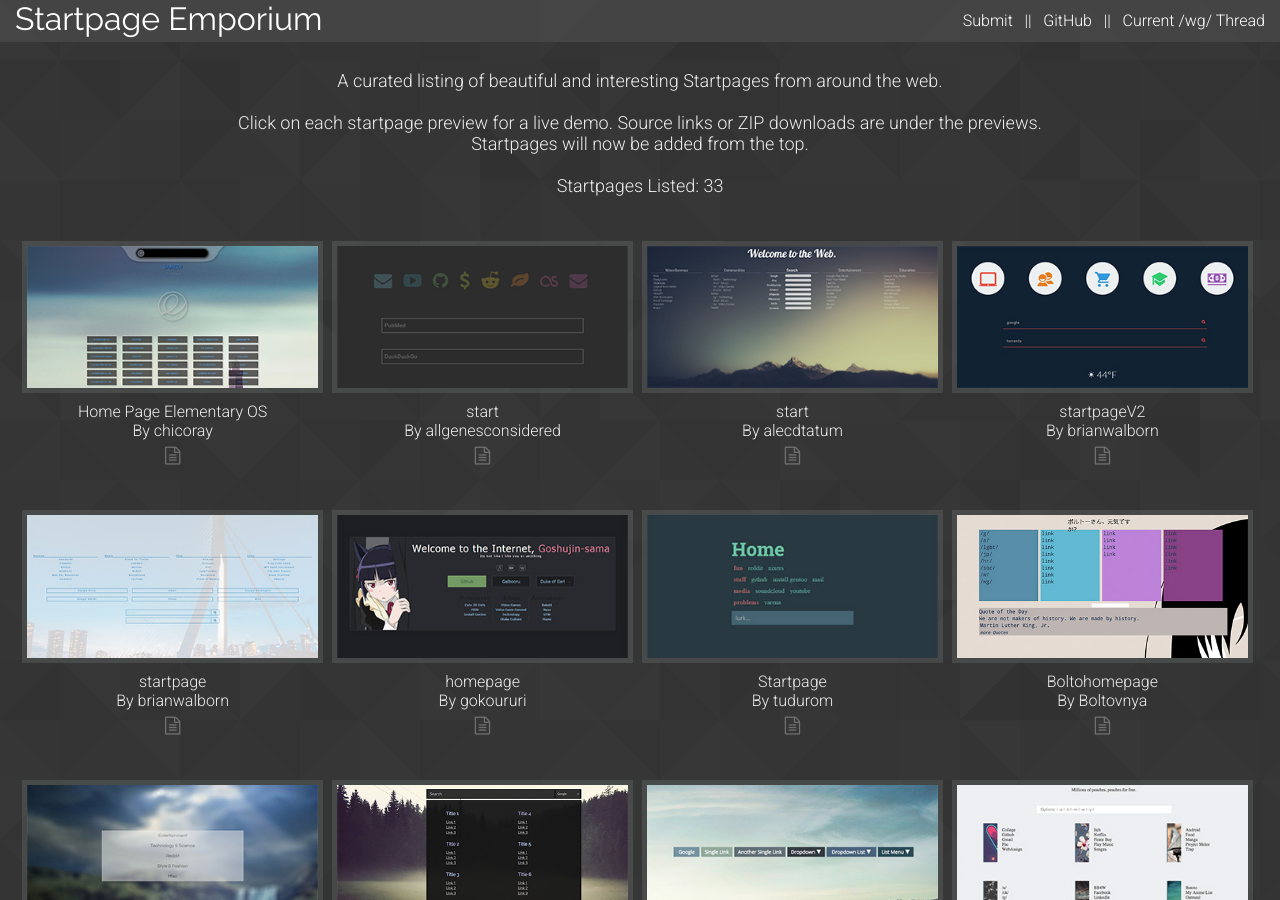
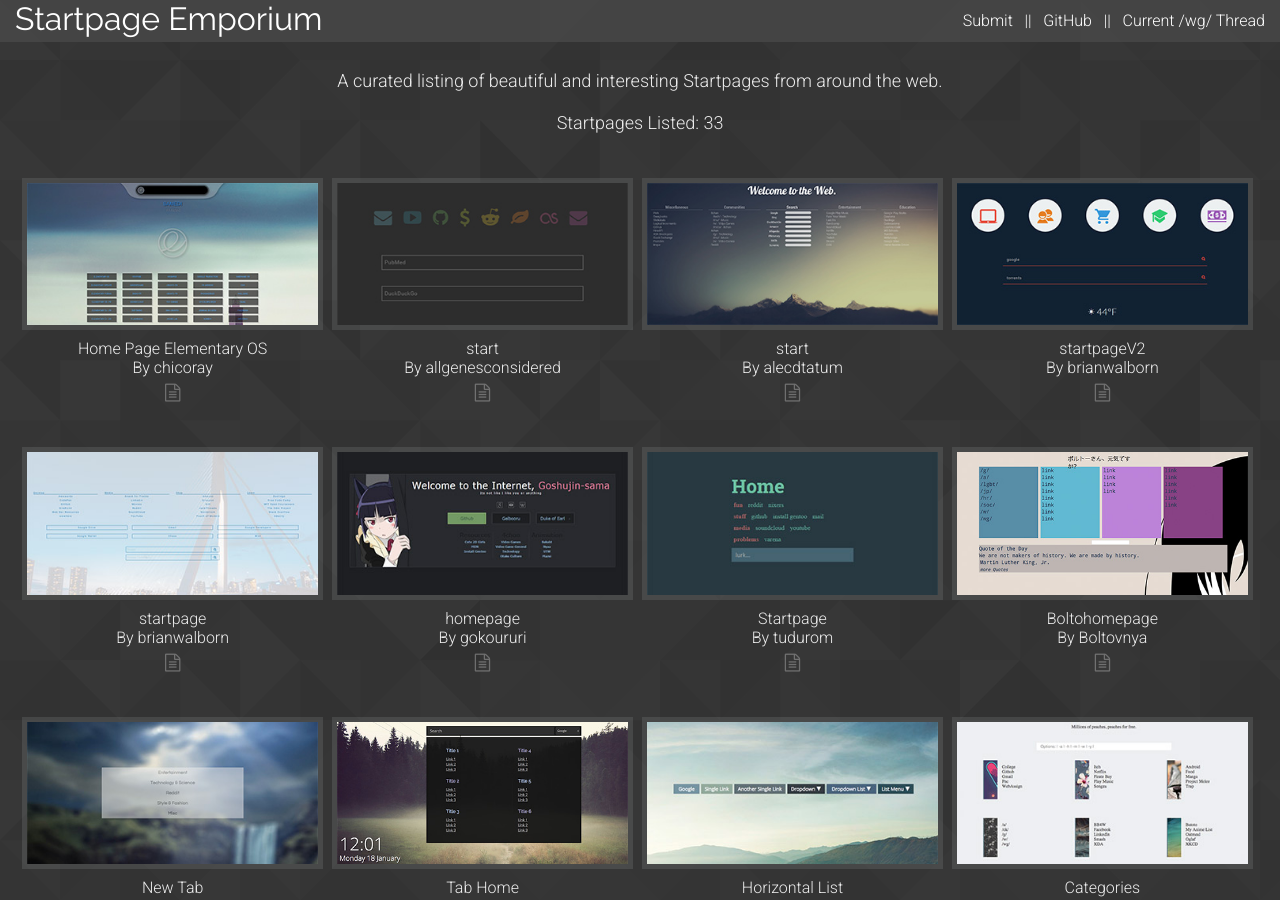
Before and after one commit to Uvacoder/startpages-collected, a Jekyll site: the page built from index.html, in a window 1280 px wide and 900 px high. Built offline with Jekyll 4.4.1, drawn with Linux system fonts in a browser that asks for light colours; nearby versions of some CDN libraries.

Commit message:
Update index.html

```diff
--- a/index.html
+++ b/index.html
@@ -4,8 +4,7 @@
 
 <div class="slogan clearfix">
   <h2></h2>
-  <p>A curated listing of beautiful and interesting Startpages from around the web.<br /><br />Click on each startpage preview for a live demo. Source links or ZIP downloads are under the previews.<br />
-  Startpages will now be added from the top.<br /><br />
+  <p>A curated listing of beautiful and interesting Startpages from around the web.<br /><br />
   Startpages Listed: 33</p>
 </div>
 
```
